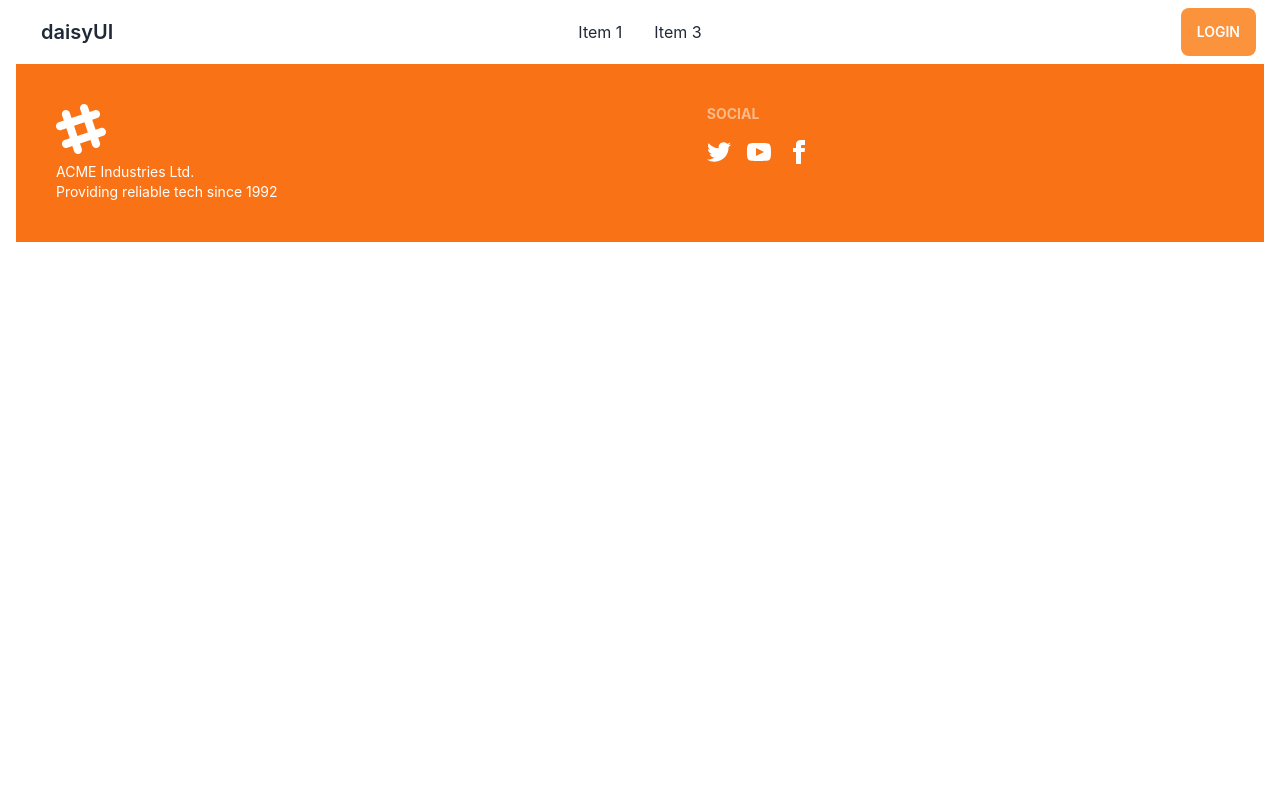
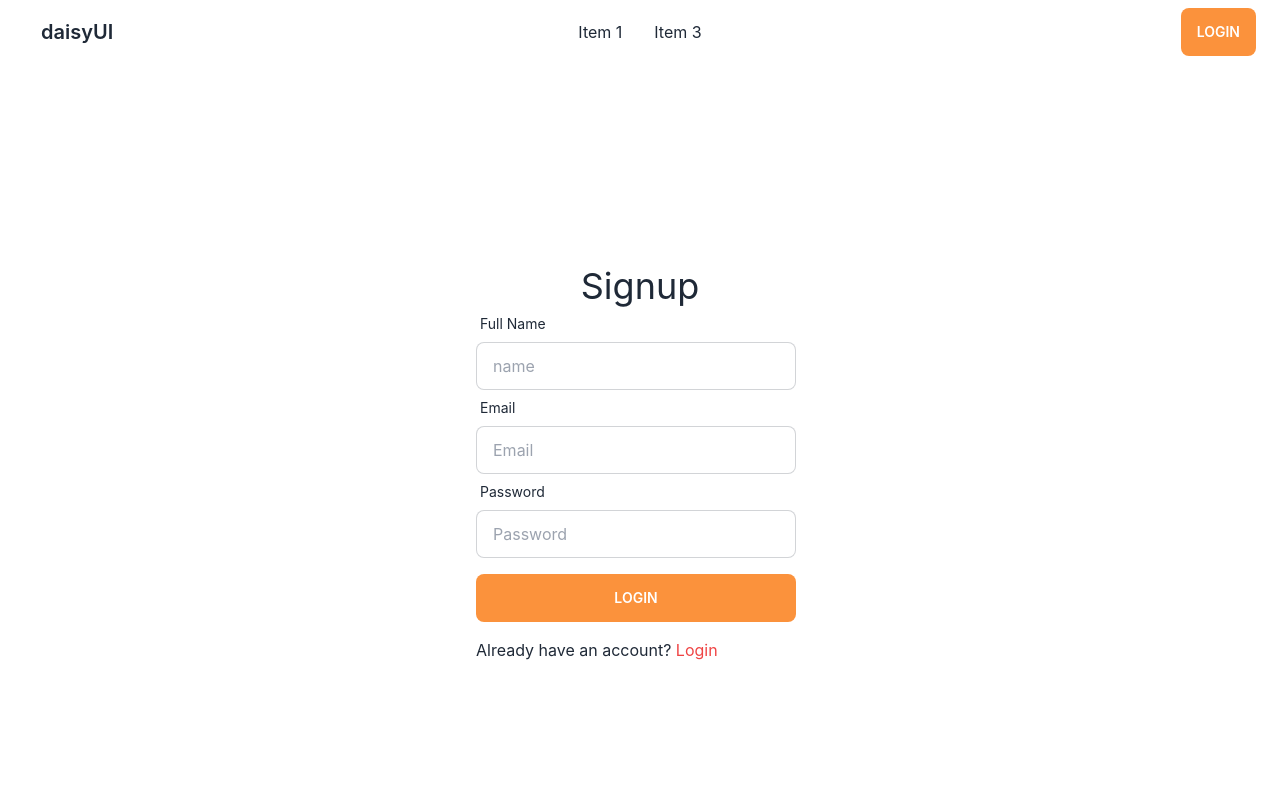
Before and after one commit to instasif/AnyDesk-client, a React (Create React App) app: page /signup in a window 1280 px wide. Shown: the top 800 px of the page. Built offline with nearby package versions, Linux system fonts and the light colour scheme; no server answers.

Commit message:
installed toast

```diff
--- a/package.json
+++ b/package.json
@@ -11,6 +11,7 @@
     "react": "^18.2.0",
     "react-dom": "^18.2.0",
     "react-hook-form": "^7.39.5",
+    "react-hot-toast": "^2.4.0",
     "react-router-dom": "^6.4.3",
     "react-scripts": "5.0.1",
     "web-vitals": "^2.1.4"
--- a/src/Context/AuthProvider/AuthProvider.js
+++ b/src/Context/AuthProvider/AuthProvider.js
@@ -1,15 +1,31 @@
 import React, { createContext, useEffect, useState } from 'react';
-import { getAuth, onAuthStateChanged, signInWithPopup } from "firebase/auth";
+import { createUserWithEmailAndPassword, getAuth, onAuthStateChanged, signInWithEmailAndPassword, signInWithPopup, signOut, updateProfile } from "firebase/auth";
 import { app } from '../../Firebase/firebase.config';
 
 export const AuthContext = createContext()
 const auth = getAuth(app)
 const AuthProvider = ({children}) => {
-
     const [user, setUser] = useState(null);
     console.log(user);
+
     const googleLogin = (provider) =>{
         return signInWithPopup(auth, provider)
+    }
+
+    const createUser = (email, password) =>{
+        return createUserWithEmailAndPassword(auth, email, password)
+    }
+
+    const logIn = (email, password) =>{
+        return signInWithEmailAndPassword(auth, email, password)
+    }
+
+    const logOut = () =>{
+        return signOut(auth)
+    }
+
+    const updateUser = (userInfo) =>{
+        return updateProfile(user, userInfo)
     }
 
     useEffect(() =>{
@@ -24,6 +40,10 @@
     const authInfo = {
         user,
         googleLogin,
+        createUser,
+        logIn,
+        logOut,
+        updateUser,
     }
 
     return (
--- a/src/Pages/Login/Login.js
+++ b/src/Pages/Login/Login.js
@@ -15,9 +15,20 @@
       .catch(err => console.error(err))
     }
 
-    const {register, handleSubmit} = useForm();
+    const {register, formState: { errors }, handleSubmit} = useForm();
+
+    const {logIn} = useContext(AuthContext);
+    const [logInErr, setLogInErr] = useState('')
     const handleLogin = data =>{
-        console.log(data);
+      setLogInErr('');
+        logIn(data.email, data.password)
+        .then(res => {
+          const user = res.user;
+          console.log(user);
+        })
+        .catch(err => {
+          setLogInErr(err.message)
+        })
     }
 
   return (
@@ -28,17 +39,26 @@
 
             <div className="form-control w-full max-w-xs">
             <label className="label"><span className="label-text">Email</span></label>
-            <input {...register("Email")} type="email" placeholder="Email" className="input input-bordered w-full max-w-xs" />
+            <input {...register("email", {
+              require: "Email Address is required"
+            })}
+             type="email" placeholder="Email" className="input input-bordered w-full max-w-xs" />
+             {errors.email && <p role="alert">{errors.email?.message}</p>}
             </div>
 
             <div className="form-control w-full max-w-xs">
             <label className="label"><span className="label-text">Password</span></label>
-            <input {...register("Password")} type="password" placeholder="Password" className="input input-bordered w-full max-w-xs" />
+            <input {...register("password", {
+              require: "Password is required"
+            })} type="password" placeholder="Password" className="input input-bordered w-full max-w-xs" />
             </div>
 
           <input className="btn border-none w-full bg-orange-400 max-w-xs my-4" type="submit" value='Login'/>
+          <div>
+            {logInErr && <p className="text-sm text-red-500">{logInErr}</p>}
+          </div>
         </form>
-        <p>New to here? <Link className="text-red-500" to='/signup'>Signup</Link></p>
+        <p>New to here? <Link className="text-red-600" to='/signup'>Signup</Link></p>
         <div className="divider">OR</div>
         <button onClick={handleGoogleLogin} className="btn btn-outline w-full">CONTINUE WITH GOOGLE</button>
       </div>
--- a/src/Pages/Shared/Navbar/Navbar.js
+++ b/src/Pages/Shared/Navbar/Navbar.js
@@ -1,7 +1,9 @@
-import React from 'react';
+import React, { useContext } from 'react';
 import { Link } from 'react-router-dom';
+import { AuthContext } from '../../../Context/AuthProvider/AuthProvider';
 
 const Navbar = () => {
+  const {user, logOut} = useContext(AuthContext);
     return (
         <div className="navbar bg-base-100 flex justify-between">
   <div className="navbar-start">
@@ -14,7 +16,7 @@
         <li><Link>Item 3</Link></li>
       </ul>
     </div>
-    <Link className="btn btn-ghost normal-case text-xl">daisyUI</Link>
+    <Link to='/' className="btn btn-ghost normal-case text-xl">daisyUI</Link>
   </div>
   <div className="navbar-center hidden lg:flex">
     <ul className="menu menu-horizontal p-0">
@@ -23,7 +25,11 @@
     </ul>
   </div>
   <div className="navbar-end">
+    {user?.uid ?
+     <Link onClick={logOut} className="btn bg-orange-400 border-none">Logout</Link>
+      :
     <Link to='/login' className="btn bg-orange-400 border-none">Login</Link>
+  }
   </div>
 </div>
     );
--- a/src/Pages/Signup/Signup.js
+++ b/src/Pages/Signup/Signup.js
@@ -1,10 +1,62 @@
-import React from 'react';
+import React, { useContext } from 'react';
+import { useForm } from 'react-hook-form';
+import { Link } from 'react-router-dom';
+import { AuthContext } from '../../Context/AuthProvider/AuthProvider';
 
 const Signup = () => {
+    const {register, formState: { errors }, handleSubmit} = useForm();
+    const {createUser, updateUser} = useContext(AuthContext);
+
+    const handleSignup = data =>{
+      createUser(data.email, data.password)
+      .then(res => {
+        const user = res.user;
+        console.log(user);
+        const userInfo ={
+          displayName: data.name
+        }
+        updateUser(userInfo)
+        .then(() => {})
+        .catch(err => console.error(err))
+      })
+      .catch(err => console.error(err))
+    };
     return (
-        <div>
+        <div className="h-[800px] flex justify-center items-center">
+      <div className="w-96 p-7">
+        <h2 className="text-4xl text-center">Signup</h2>
+        <form onSubmit={handleSubmit(handleSignup)}>
 
-        </div>
+            <div className="form-control w-full max-w-xs">
+            <label className="label"><span className="label-text">Full Name</span></label>
+            <input {...register("name", {
+              require: "Name Address is required"
+            })}
+             type="text" placeholder="name" className="input input-bordered w-full max-w-xs" />
+             {errors.email && <p role="alert">{errors.email?.message}</p>}
+            </div>
+
+            <div className="form-control w-full max-w-xs">
+            <label className="label"><span className="label-text">Email</span></label>
+            <input {...register("email", {
+              require: "Email Address is required"
+            })}
+             type="email" placeholder="Email" className="input input-bordered w-full max-w-xs" />
+             {errors.email && <p role="alert">{errors.email?.message}</p>}
+            </div>
+
+            <div className="form-control w-full max-w-xs">
+            <label className="label"><span className="label-text">Password</span></label>
+            <input {...register("password", {
+              require: "Password is required"
+            })} type="password" placeholder="Password" className="input input-bordered w-full max-w-xs" />
+            </div>
+
+          <input className="btn border-none w-full bg-orange-400 max-w-xs my-4" type="submit" value='Login'/>
+        </form>
+        <p>Already have an account? <Link className="text-red-500" to='/login'>Login</Link></p>
+      </div>
+    </div>
     );
 };
 
--- a/src/Routes/Routes/Routes.js
+++ b/src/Routes/Routes/Routes.js
@@ -26,7 +26,7 @@
                 path: '/category/:id',
                 element: <Items/>,
                 loader: ({params}) => fetch(`http://localhost:5000/category/${params.id}`)
-            }
+            },
         ]
     }
 ]);
```
Also changed, not shown: 1 other file (tests, documents, lock files or other folders).
